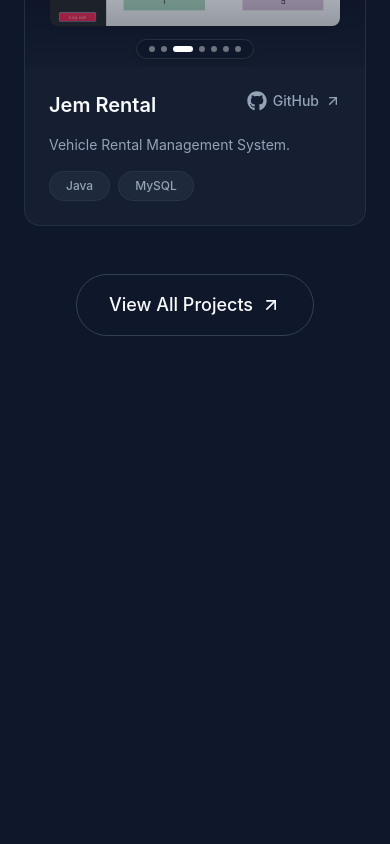
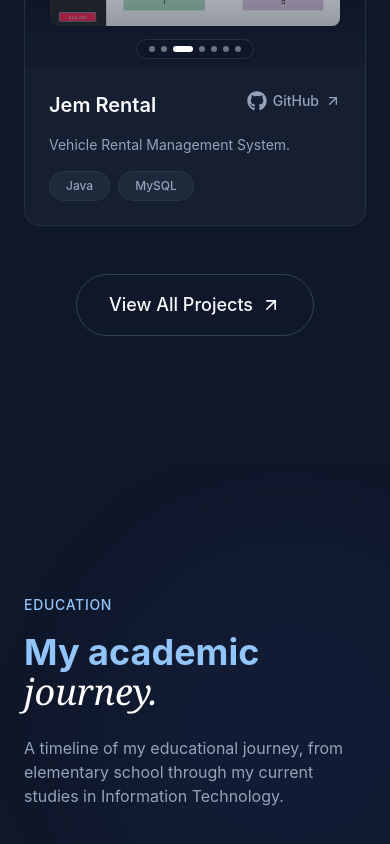
Before and after one commit to JocelDS/Portfolio, a React (Vite) app: page / in a window 390 px wide. Shown: the part 6661-7505 px from the top of the page. Before the commit the page ends 7125 px from the top, so only its background shows below. Built offline with nearby package versions, Linux system fonts and the light colour scheme.

Commit message:
style: update index.css and Education section

```diff
--- a/src/index.css
+++ b/src/index.css
@@ -176,4 +176,8 @@
     box-shadow: 0 0 20px color-mix(in srgb,#3B82F6 20%, transparent);
   }
 
+  .timeline-glow{
+    box-shadow: 0 0 40px color-mix(in srgh, var(--color-primary) 35%, transparent), 0 0 80px color-mix(in-srgh, var(--color-primary) 25%, transparent);
+  }
+
 }
--- a/src/sections/Education.jsx
+++ b/src/sections/Education.jsx
@@ -1,3 +1,72 @@
+const education = [
+  {
+    level: "College",
+    period: "2022 – Present",
+    school: "Batangas State University – The National Engineering University",
+    location: "JLPC Malvar Campus",
+    program: "Bachelor of Science in Information Technology",
+  },
+
+  {
+    level: "Senior High School",
+    period: "2020 – 2022",
+    school: "Malvar Senior High School",
+    location: "Malvar, Batangas",
+    program: "Technical-Vocational-Livelihood (TVL) – ICT",
+  },
+
+  {
+    level: "Junior High School",
+    period: "2016 – 2020",
+    school: "His Care Christian Institute",
+    location: "Darasa, Tanauan City, Batangas",
+    program: "Junior High School",
+  },
+
+  {
+    level: "Elementary",
+    period: "2013 – 2016",
+    school: "San Pedro Elementary School",
+    location: "Malvar, Batangas",
+    program: "Elementary Education",
+  },
+
+  {
+    level: "Elementary",
+    period: "2010 – 2013",
+    school: "His Care Christian Institute",
+    location: "Darasa, Tanauan City, Batangas",
+    program: "Elementary Education",
+  },
+];
 export const Education = () => {
-  return <section></section>;
+  return (
+    <section id="education" className="py-32 relative overflow-hidden">
+      <div className="absolute top-1/2 left-1/4 w-96 h-96 bg-primary/5 rounded-full blur-3xl -translate-y-1/2" />
+      <div className="container mx-auto px-6 relative z-10">
+        {/* section header */}
+        <div className="max-w-3xl mb-16">
+          <span className="text-secondary-foreground text-sm font-medium tracking-wider uppercase animate-fade-in">
+            Education
+          </span>
+          <h2 className="text-4xl md:text-5xl font-bold mt-4 mb-6 animate-fade-in animation-delay-100 text-secondary-foreground">
+            My academic{" "}
+            <span className="font-serif italic font-normal text-white">
+              {" "}
+              journey.
+            </span>
+          </h2>
+
+          <p className="text-muted-foreground animate-fade-in animation-delay-20">
+            A timeline of my educational journey, from elementary school through my current studies in Information Technology.
+          </p>
+        </div>
+
+        {/* timeline */}
+        <div className="relative">
+          <div className="timeline-glow"/>
+        </div>
+      </div>
+    </section>
+  );
 };
```
